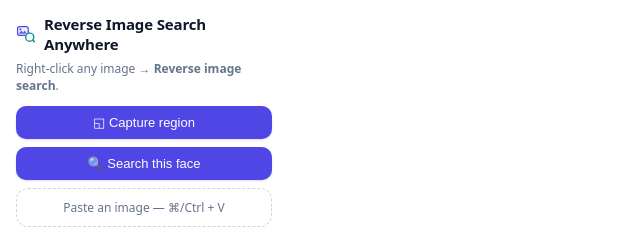
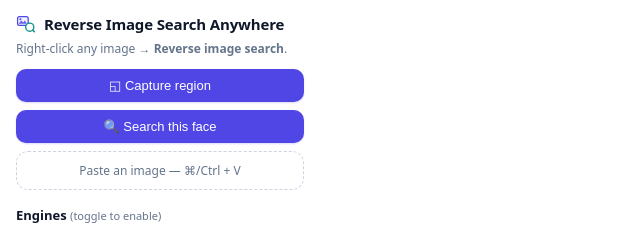
Before and after one commit to tonic20/reverse-image-search-extension, a website with bundled scripts: page entrypoints/popup/index.html in a window 1280 px wide. Shown: the top 227 px of the page, without its empty margins (0-640 px from the left). Built offline with nearby package versions, Linux system fonts and the light colour scheme; what wxt would draw is missing.

Commit message:
fix(popup): keep title on one line after rename
'Reverse Image Search Anywhere' wrapped to two lines at the old 288px
width. Widen popup to 320px and add white-space:nowrap to the h1.

```diff
--- a/entrypoints/popup/style.css
+++ b/entrypoints/popup/style.css
@@ -12,7 +12,7 @@
 }
 * { box-sizing: border-box; }
 body {
-  width: 288px;
+  width: 320px;
   margin: 0;
   padding: 14px 16px;
   background: #fff;
@@ -22,7 +22,7 @@ body {
 }
 .brand { display: flex; align-items: center; gap: 8px; }
 .brand svg { width: 20px; height: 20px; flex: 0 0 auto; }
-h1 { font-size: 15px; font-weight: 600; letter-spacing: -0.01em; margin: 0; }
+h1 { font-size: 15px; font-weight: 600; letter-spacing: -0.01em; margin: 0; white-space: nowrap; }
 .hint { font-size: 12px; color: var(--slate-500); margin: 6px 0 0; }
 h2 { font-size: 13px; font-weight: 600; color: var(--slate-900); margin: 16px 0 6px; }
 .sub { font-size: 11px; font-weight: 400; color: var(--slate-500); }
```
